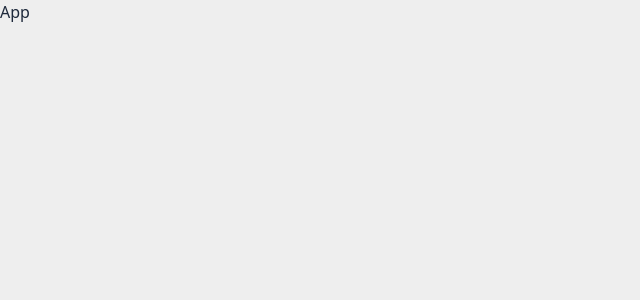
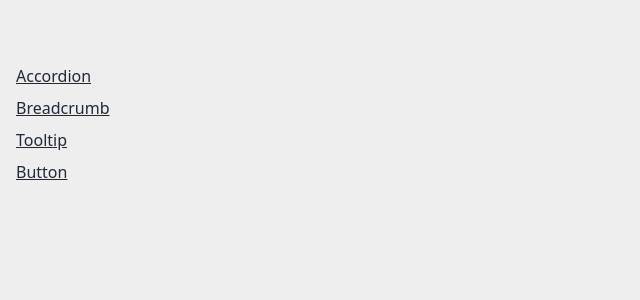
Before and after one commit to GenaroIBC/infojobs-ui-site, a React (Vite) app: page / in a window 1280 px wide. Shown: the top 300 px of the page, without its empty margins (0-640 px from the left). Built offline with nearby package versions, Linux system fonts and the light colour scheme.

Commit message:
[FEAT]: add navigation aside

```diff
--- a/src/App.tsx
+++ b/src/App.tsx
@@ -1,3 +1,40 @@
-export default function App() {
-  return <div>App</div>
+const ASIDE_LINKS = [
+  {
+    href: "#accordion",
+    title: "Accordion"
+  },
+  {
+    href: "#breadcrumb",
+    title: "Breadcrumb"
+  },
+  {
+    href: "#tooltip",
+    title: "Tooltip"
+  },
+  {
+    href: "#button",
+    title: "Button"
+  }
+]
+
+function App() {
+  return (
+    <>
+      <section className="grid grid-cols-4 relative max-w-page-max-width mx-auto">
+        <aside className="col-span-1 p-4 sticky h-screen top-0">
+          <nav>
+            <ul className="flex flex-col gap-2 mt-12">
+              {ASIDE_LINKS.map(({ href, title }) => (
+                <li key={href}>
+                  <a href={href}>{title}</a>
+                </li>
+              ))}
+            </ul>
+          </nav>
+        </aside>
+      </section>
+    </>
+  )
 }
+
+export default App
```
